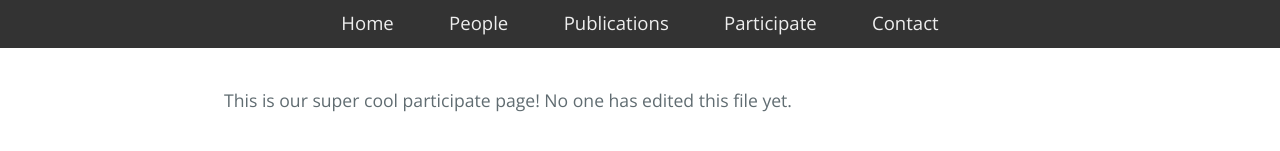
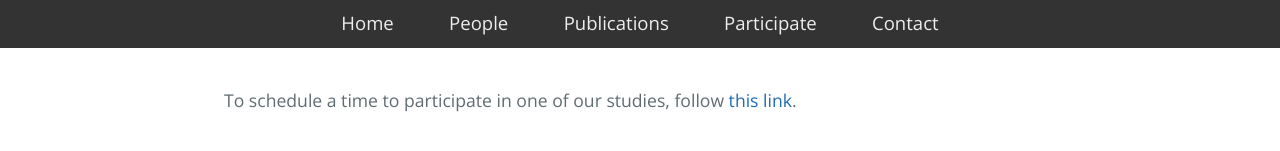
Before and after one commit to AwhVogelLab/awhvogellab.github.io, a Jekyll site: the page built from participate.md, in a window 1280 px wide. Shown: the part 321-472 px from the top of the page. Built offline with Jekyll 4.4.1, drawn with Linux system fonts in a browser that asks for light colours.

Commit message:
Update participation page with link to SONA

```diff
--- a/participate.md
+++ b/participate.md
@@ -2,4 +2,4 @@
 layout: default
 ---
 
-This is our super cool participate page! No one has edited this file yet.
+To schedule a time to participate in one of our studies, follow [this link](https://awh-vogel.sona-systems.com/Default.aspx?ReturnUrl=/).
```
